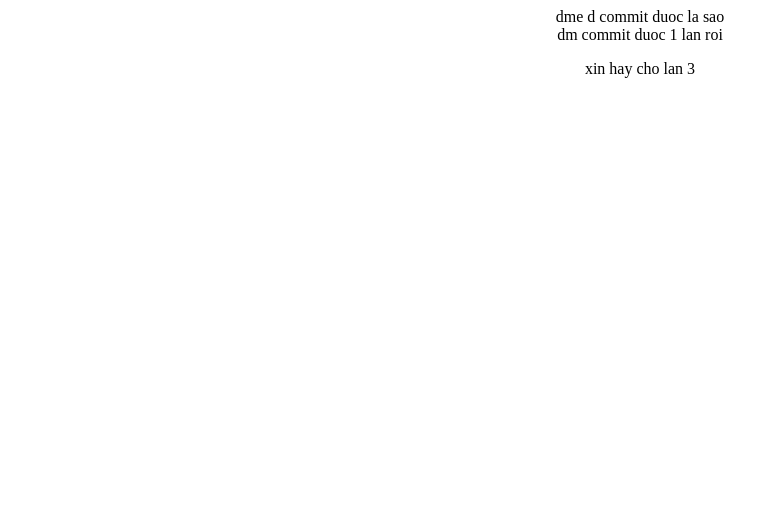
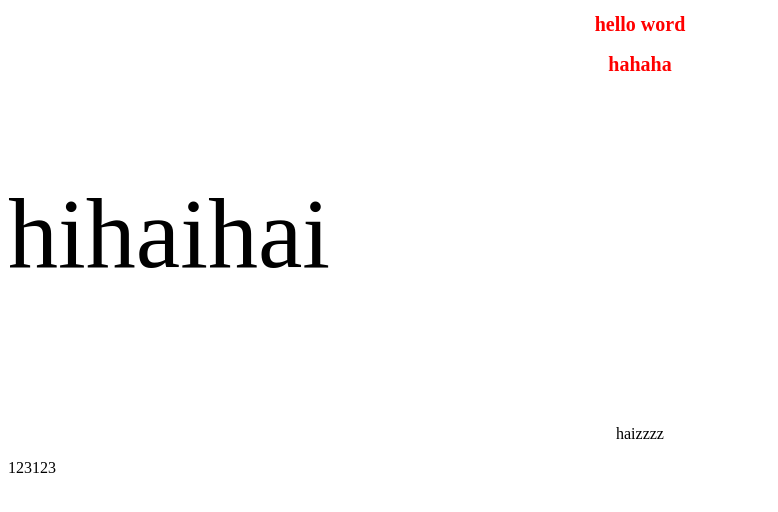
Before and after one commit to minhduc1209/met, a plain HTML site: page index.html in a window 1280 px wide. Shown: the whole page, without its empty margins (0-778 px from the left). Drawn offline with Linux system fonts and the light colour scheme.

Commit message:
doi thay

```diff
--- a/index.html
+++ b/index.html
@@ -1,4 +1,16 @@
 <!DOCTYPE html>
-<head style="text-align: center;font-size: 200px;color:red"> dme d commit duoc la sao </head><br>
-<body style="text-align: center;"> dm commit duoc 1 lan roi </body>
-<p> xin hay cho lan 3</p>
+
+<head><h1 class = "t"> hello word </h1>
+<style>
+        .t{
+                text-align: center;
+                color: red;
+                font-size: 20px;
+        }
+</style>
+</head>
+<body bgcolor="white"><h2 class = "t"> hahaha </h2>
+<p style="font-size: 100px;"> hihaihai </p><br>
+<p style="text-align: center;color: black;"> haizzzz </p>
+<p> 123123</p>
+</body>
```
